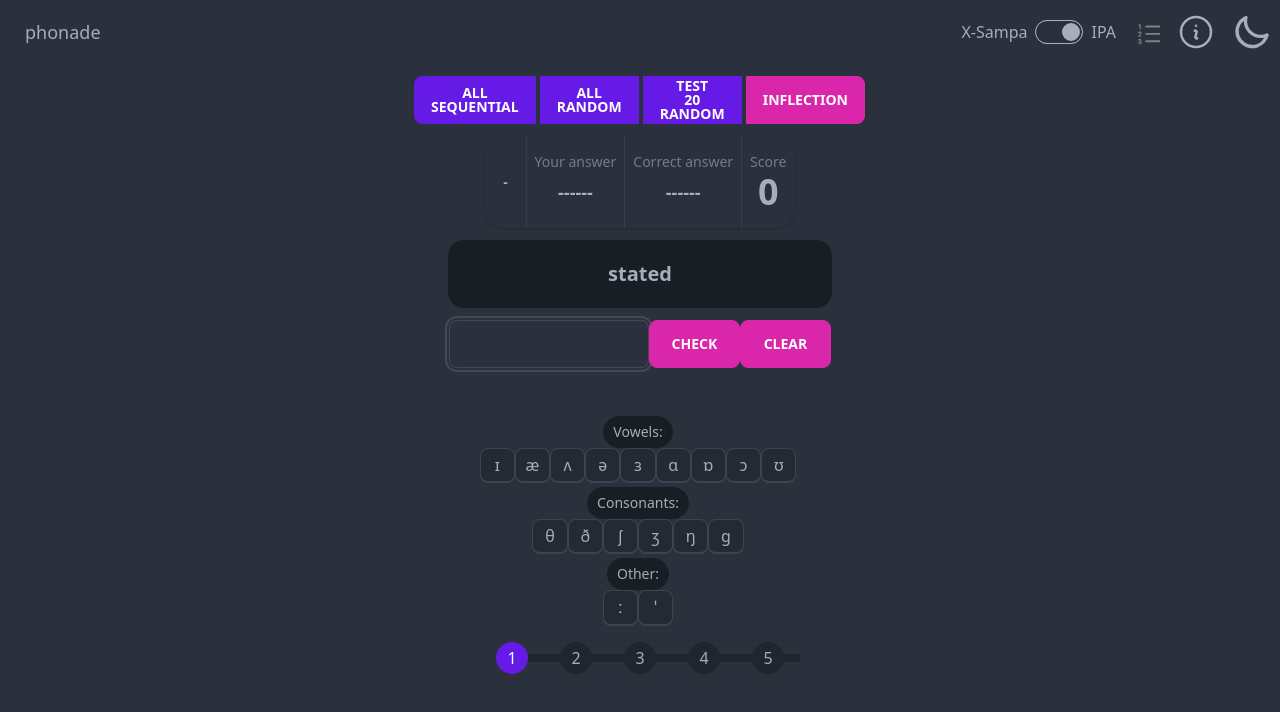
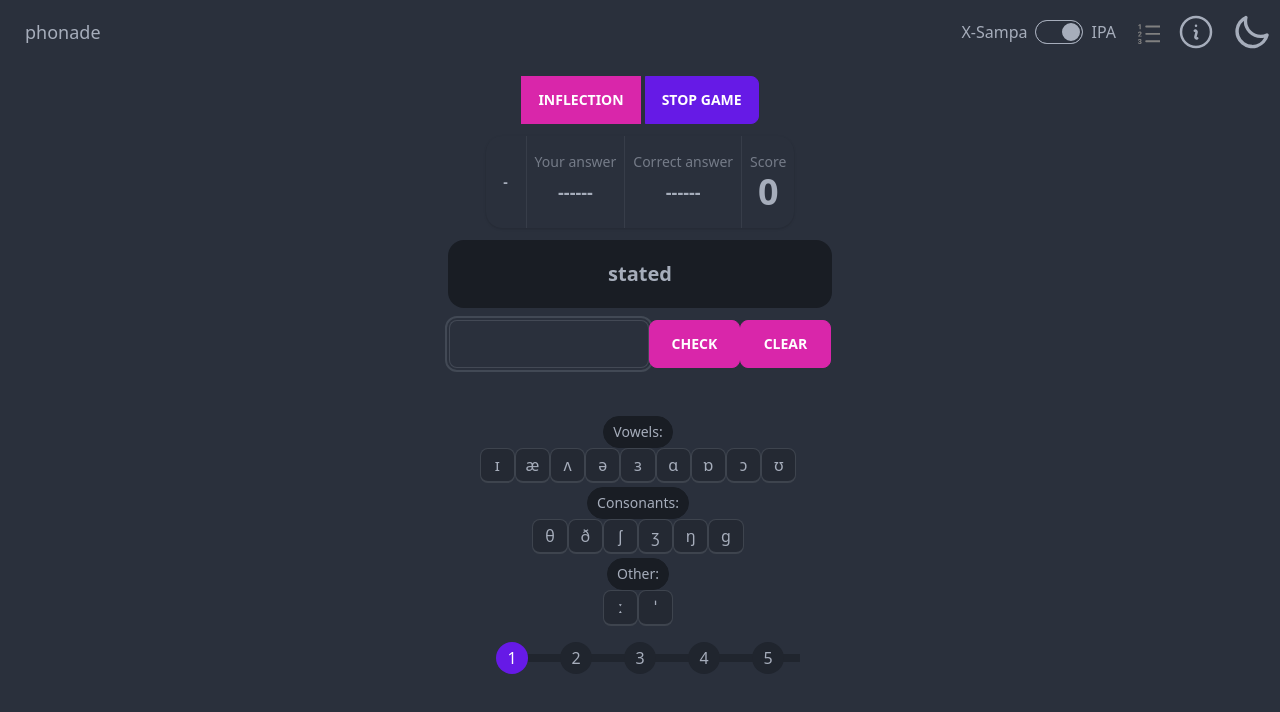
Before and after one commit to MarcinFortuna/phonade_app, a React (Vite) app: page / in a window 1280 px wide. Both pictures are taken after a click on the button "INFLECTION". Shown: the top 712 px of the page. Built offline with nearby package versions, Linux system fonts and the light colour scheme.

Commit message:
modify mode selection; fix showing the list of transcriptions

```diff
--- a/src/components/CurrentIdx.tsx
+++ b/src/components/CurrentIdx.tsx
@@ -1,12 +1,17 @@
 import React, {useEffect} from 'react';
 import {useAppContext} from "../libs/ContextLib";
+import {GameModes} from "../enums/enums";
 
 const CurrentIdxBox = () => {
 
     const ctx = useAppContext();
 
     let idx: number = (ctx?.currentTransIdx || 0) + 1;
-    let range: number = ctx?.currentMode === "Test (random order)" ? 20 : 200;
+    let range: number = ctx?.currentMode === GameModes.TEST_RANDOM
+        ? 20
+        : ctx?.currentMode === GameModes.INFL
+            ? 60
+            : 200;
 
     const calculateStepClassnames = (i: number) => i < idx ? "step step-primary" : "step";
 
--- a/src/components/SeeList.tsx
+++ b/src/components/SeeList.tsx
@@ -3,12 +3,13 @@ import {most_common} from "../data/transcriptions";
 import {transcription_most_common} from "../types/types";
 import {useAppContext} from "../libs/ContextLib";
 import {translateConvenientSymbolsToIpa, translateSampaToIpa} from "../helperFunctions";
+import {GameModes} from "../enums/enums";
 
 export const SeeList = () => {
 
     const ctx = useAppContext();
 
-    const listActive: boolean = ctx?.guessActive || ctx?.currentMode === "";
+    const listActive: boolean = ctx?.guessActive || ctx?.currentMode === GameModes.OFF;
 
     return (
         <>
--- a/src/components/SelectMode.tsx
+++ b/src/components/SelectMode.tsx
@@ -25,18 +25,32 @@ const SelectMode = (props: any) => {
         props.generateInfl();
     }
 
+    const handleStopGame = () => {
+        props.resetMode();
+        props.setCurrentMode(GameModes.OFF);
+    }
+
     return (
         <div className="sm:btn-group m-auto flex justify-center md:gap-1 flex-wrap">
-            <button className={`btn-sm basis-2/4 sm:basis-1/5 sm:btn-md btn ${props.currentMode === GameModes.ALL_SEQ ? 'btn-secondary' : 'btn-primary'}`}
-                    onClick={handleClickSeqAll}>All<br/>Sequential</button>
-            <button className={`btn-sm basis-2/4 sm:basis-1/5 sm:btn-md btn ${props.currentMode === GameModes.ALL_RANDOM ? 'btn-secondary' : 'btn-primary'}`}
-                    onClick={handleClickRandomAll}>All<br/>Random</button>
-            <button className={`btn-sm basis-2/4 sm:basis-1/5 sm:btn-md btn ${props.currentMode === GameModes.TEST_RANDOM ? 'btn-secondary' : 'btn-primary'}`}
-                    onClick={handleClickRandomTest}>TEST<br/>20 Random</button>
-            <button className={`btn-sm basis-2/4 sm:basis-1/5 sm:btn-md btn ${props.currentMode === GameModes.INFL ? 'btn-secondary' : 'btn-primary'}`}
-                    onClick={handleClickInflection}>Inflection</button>
+            <button
+                className={`btn-sm basis-2/4 sm:basis-1/5 sm:btn-md btn ${props.currentMode === GameModes.ALL_SEQ ? 'btn-secondary' : props.currentMode !== GameModes.OFF ? 'hidden' : 'btn-primary'}`}
+                onClick={handleClickSeqAll}>All<br/>Sequential
+            </button>
+            <button
+                className={`btn-sm basis-2/4 sm:basis-1/5 sm:btn-md btn ${props.currentMode === GameModes.ALL_RANDOM ? 'btn-secondary' : props.currentMode !== GameModes.OFF ? 'hidden' : 'btn-primary'}`}
+                onClick={handleClickRandomAll}>All<br/>Random
+            </button>
+            <button
+                className={`btn-sm basis-2/4 sm:basis-1/5 sm:btn-md btn ${props.currentMode === GameModes.TEST_RANDOM ? 'btn-secondary' : props.currentMode !== GameModes.OFF ? 'hidden' : 'btn-primary'}`}
+                onClick={handleClickRandomTest}>TEST<br/>20 Random
+            </button>
+            <button
+                className={`btn-sm basis-2/4 sm:basis-1/5 sm:btn-md btn ${props.currentMode === GameModes.INFL ? 'btn-secondary' : props.currentMode !== GameModes.OFF ? 'hidden' : 'btn-primary'}`}
+                onClick={handleClickInflection}>Inflection
+            </button>
+            <button className={`btn btn-primary ${props.currentMode === GameModes.OFF ? 'hidden' : ''}`} onClick={handleStopGame}>STOP GAME</button>
         </div>
-    )
+    );
 }
 
 export default SelectMode;
```
